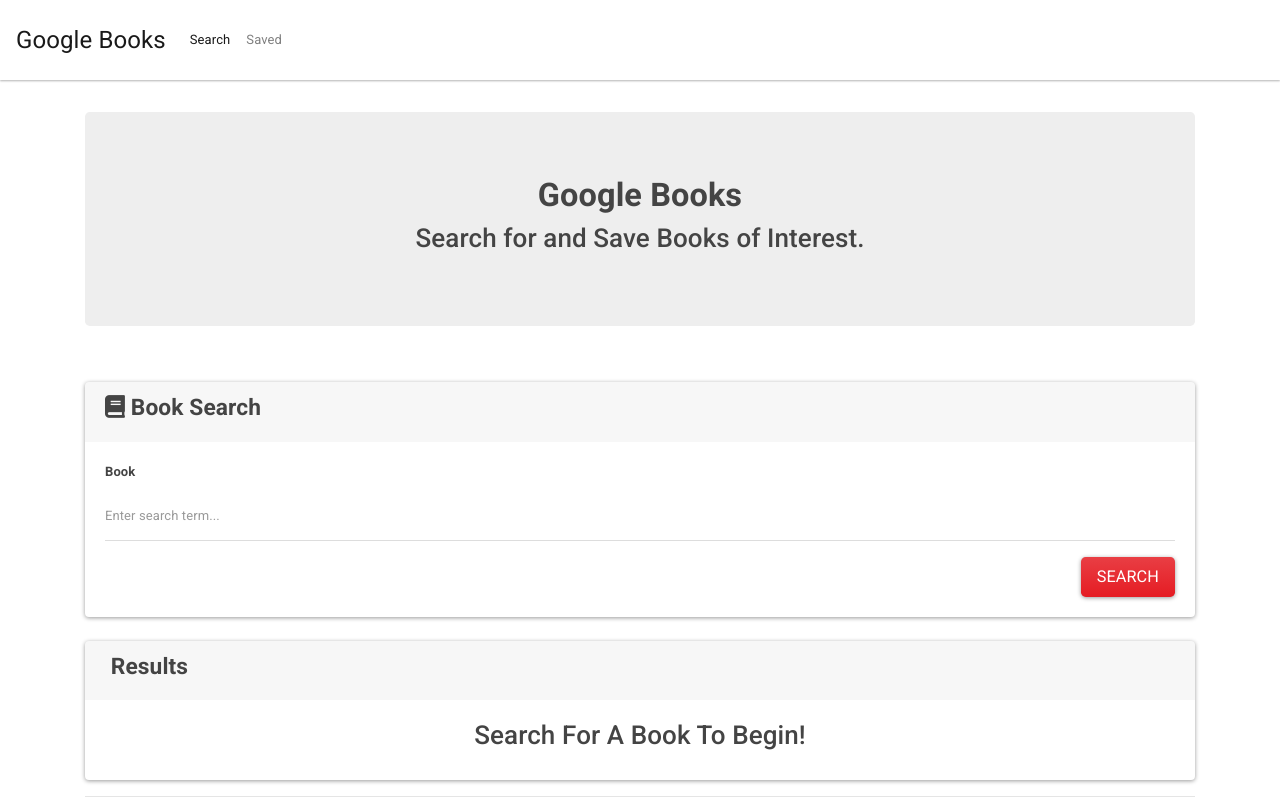
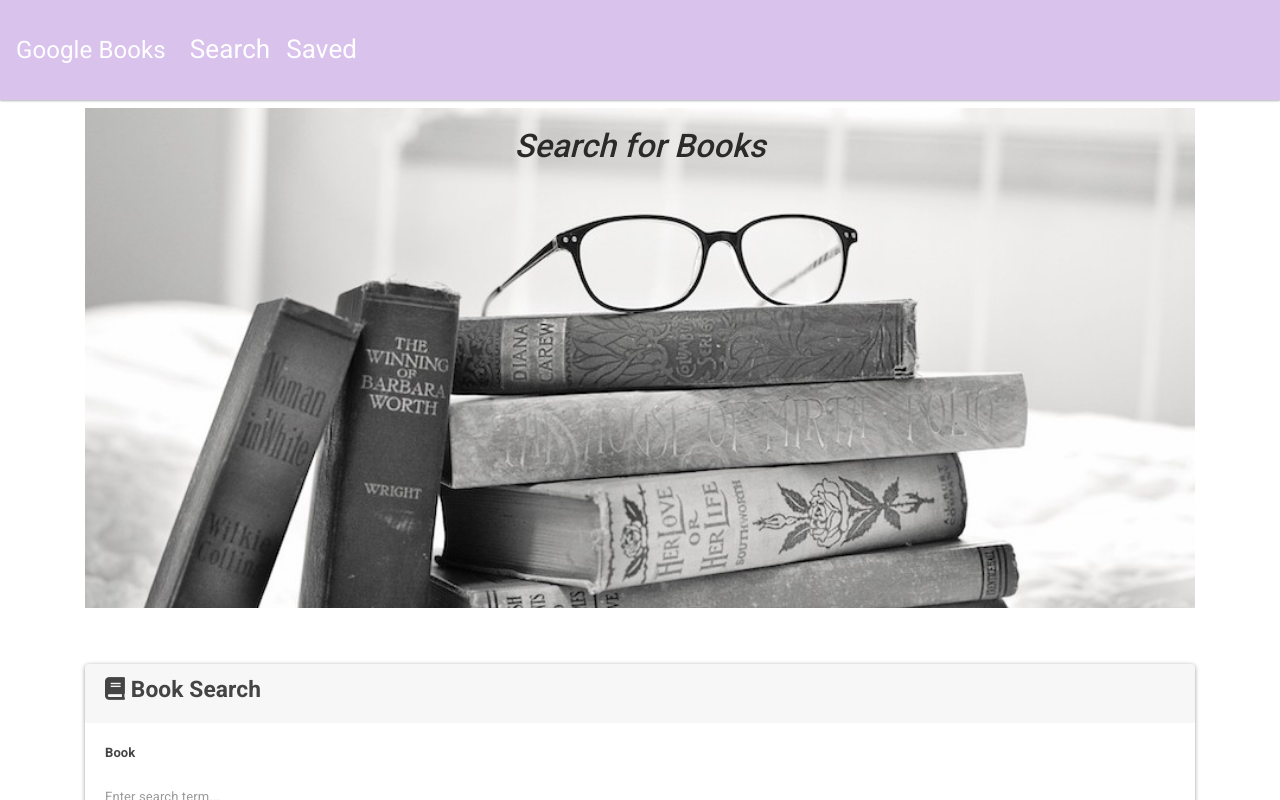
Before and after one commit to jmeggles/Google_Books, a React (Create React App) app in the folder client/: page / in a window 1280 px wide. Shown: the top 800 px of the page. Built offline with nearby package versions, Linux system fonts and the light colour scheme; some icons are missing.

Commit message:
added image to jumbotron. still need api to work

```diff
--- a/client/src/components/Footer/index.js
+++ b/client/src/components/Footer/index.js
@@ -1,11 +1,11 @@
 import React from "react";
 
-function Footer() {
+function Footer({ icon }) {
   return (
     <footer>
       <hr />
-      <p className="pull-right">
-        <i className="fab fa-github" /> Google Books Search
+      <p align="center">
+        Google Books by Jodes
       </p>
     </footer>
   );
--- a/client/src/components/Form/index.js
+++ b/client/src/components/Form/index.js
@@ -24,7 +24,7 @@
         <button
           onClick={handleFormSubmit}
           type="submit"
-          className="btn btn-lg btn-danger float-right"
+          className="btn btn-lg btn-primary float-right"
         >
           Search
         </button>
--- a/client/src/components/Jumbotron/index.js
+++ b/client/src/components/Jumbotron/index.js
@@ -1,7 +1,14 @@
 import React from "react";
+import "./style.css";
 
 function Jumbotron({ children }) {
-  return <div className="jumbotron mt-4">{children}</div>;
+  return (
+    <div className="jumbotron jumbotron-fluid d-flex align-items-center">
+            <div className="container text-center">
+                {children}
+            </div>
+        </div>
+  );
 }
 
 export default Jumbotron;
--- /dev/null
+++ b/client/src/components/Jumbotron/style.css
@@ -0,0 +1,12 @@
+.jumbotron {
+    background-image: url("./books.jpg");
+    background-position: top;
+    background-size: cover;
+    height: 500px;
+  }
+
+.jumbo-title {
+  margin-bottom: 13em;
+  color: #2b2a2b;
+  font-style: italic;
+}
--- a/client/src/components/Navbar/index.js
+++ b/client/src/components/Navbar/index.js
@@ -1,5 +1,6 @@
 import React, { Component } from "react";
 import { Link } from "react-router-dom";
+import "./style.css";
 
 class Nav extends Component {
   state = {
@@ -31,8 +32,8 @@
 
   render() {
     return (
-      <nav className="navbar navbar-expand-lg navbar-light bg-light mb-2">
-        <Link className="navbar-brand" to="/">
+      <nav className="navbar navbar-expand-lg navbar-light mb-2" id="navbar-color">
+        <Link className="navbar-brand" to="/" id="nav-title">
           Google Books
         </Link>
         <button
@@ -53,7 +54,7 @@
                 onClick={this.toggleNav}
                 className={window.location.pathname === "/" ? "nav-link active" : "nav-link"}
                 to="/"
-              >
+             id="nav-search" >
                 Search
               </Link>
             </li>
@@ -62,7 +63,7 @@
                 onClick={this.toggleNav}
                 className={window.location.pathname === "/saved" ? "nav-link active" : "nav-link"}
                 to="/saved"
-              >
+              id="nav-saved">
                 Saved
               </Link>
             </li>
--- /dev/null
+++ b/client/src/components/Navbar/style.css
@@ -0,0 +1,18 @@
+#navbar-color {
+    background-color: #d9c3ed
+}
+
+#nav-title {
+    color: #FFFFFF;
+}
+
+#nav-search, #nav-saved {
+    color: #FFFFFF;
+    font-size: 2em;
+    float: left;
+}
+
+#nav-search:hover,
+#nav-saved:hover {
+    color: #a09d9d;
+    }
--- a/client/src/pages/Home.js
+++ b/client/src/pages/Home.js
@@ -73,12 +73,8 @@
       <Container>
         <Row>
           <Col size="md-12">
-            <Jumbotron>
-                {/* lowercase first letter for DOM tags such as <div>, etc */}
-              <h1 className="text-center">
-                <strong>Google Books</strong>
-              </h1>
-              <h2 className="text-center">Search for and Save Books of Interest.</h2>
+          <Jumbotron>
+            <h1 className="jumbo-title">Search for Books</h1>
             </Jumbotron>
           </Col>
           <Col size="md-12">
--- a/client/src/pages/Saved.js
+++ b/client/src/pages/Saved.js
@@ -40,17 +40,15 @@
       <Container>
         <Row>
           <Col size="md-12">
+
             <Jumbotron>
-              <h1 className="text-center">
-                <strong>(React) Google Books Search</strong>
-              </h1>
-              <h2 className="text-center">Search and Save your favorite books.</h2>
+            <h1 className="jumbo-title">Saved Books</h1>
             </Jumbotron>
           </Col>
         </Row>
         <Row>
           <Col size="md-12">
-            <Card title="Saved Books" icon="download">
+            <Card title="Saved Books" icon="far fa-bookmark">
               {this.state.books.length ? (
                 <List>
                   {this.state.books.map(book => (
```
